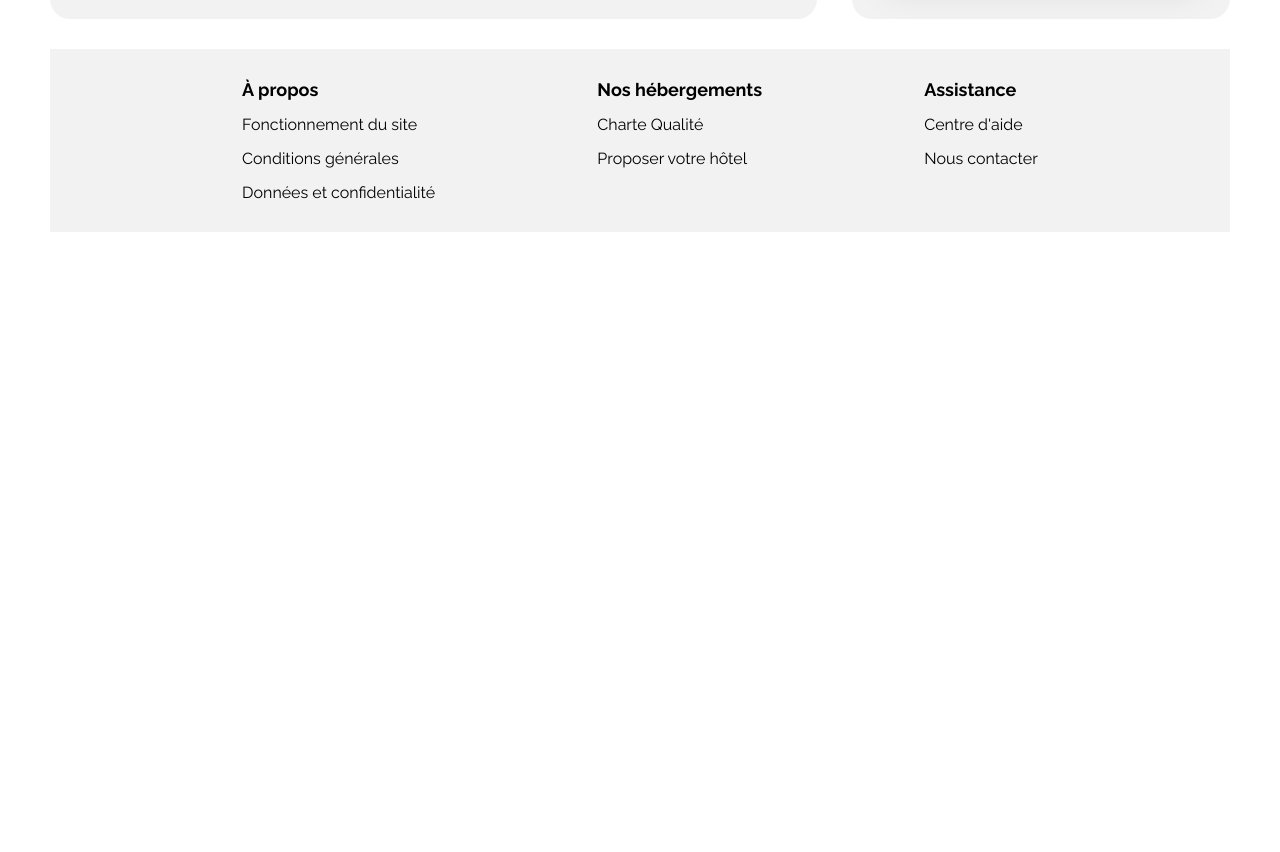
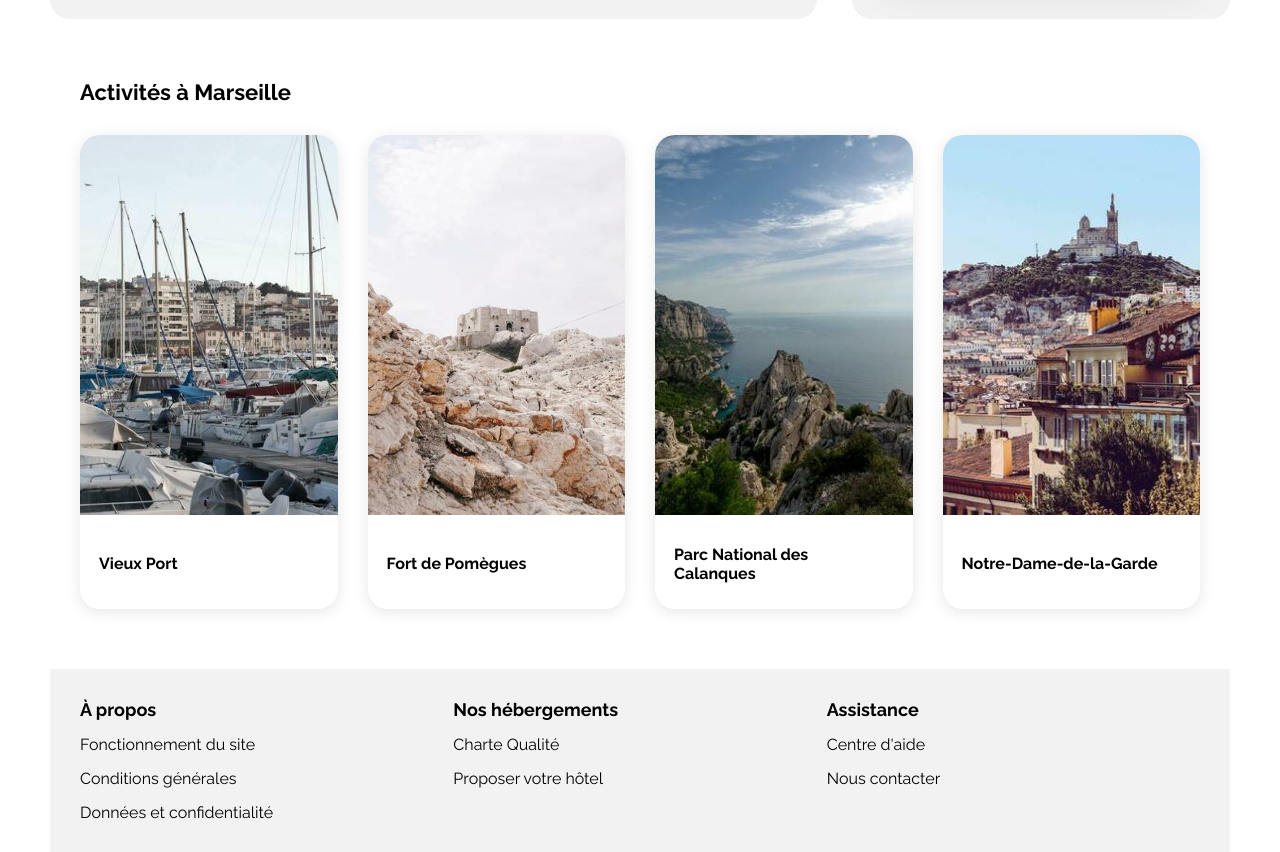
Before and after one commit to RemEpau/Booki, a plain HTML site: page index.html in a window 1280 px wide. Shown: the part 913-1765 px from the top of the page. Before the commit the page ends 1145 px from the top, so only its background shows below. Drawn offline with Linux system fonts and the light colour scheme.

Commit message:
Added activites section

```diff
--- a/css/style.css
+++ b/css/style.css
@@ -74,6 +74,11 @@ h5 {
     font-size: 18px;
 }
 
+h2,
+h3 {
+    font-size: 22px;
+}
+
 /****** Header ********/
 
 header {
@@ -119,7 +124,7 @@ nav {
     margin-bottom: 30px;
 }
 
-/****** Hebergements And Populaires ***********/
+/****** Hebergements And Populaires ****/
 .hebergements-and-populaires {
     display: flex;
     justify-content: space-between;
@@ -132,12 +137,12 @@ nav {
     box-sizing: border-box;
 }
 
-/****** Hebergements ***********/
+/****** Hebergements ******/
 .hebergements {
     width: 65%;
 }
 
-/****** Populaires ***********/
+/****** Populaires ******/
 .populaires {
     width: 32%;
 }
@@ -182,6 +187,54 @@ nav {
     margin-bottom: 5px;
 }
 
+/****** Activites *******/
+
+.activites {
+    display: flex;
+    padding: 30px;
+    margin-top: 30px;
+    flex-direction: column;
+    align-items: flex-start;
+    gap: 30px;
+    align-self: stretch;
+}
+
+.container-card {
+    display: flex;
+    flex-direction: row;
+    align-items: center;
+    gap: 30px;
+}
+
+.container-card a {
+    flex: 1 0 0;
+}
+
+.container-card figure {
+    border-radius: 20px;
+    box-shadow: 0px 3px 15px 0px rgba(0, 0, 0, 0.10);
+    height: 100%;
+}
+
+.container-card img {
+    border-radius: 20px 20px 0px 0px;
+    height: 380px;
+    object-fit: cover;
+    width: 100%;
+}
+
+.activites figcaption {
+    display: flex;
+    height: 50px;
+    padding: 20px 19px;
+    flex-direction: column;
+    justify-content: center;
+    align-items: flex-start;
+    gap: 10px;
+    align-self: stretch;
+}
+
+
 /****** Footer ********/
 
 footer {
@@ -197,11 +250,27 @@ li {
     margin-top: 15px;
 }
 
+ul {
+    flex: 1;
+}
+
 /* Le code ci-dessous correspond à la version responsive uniquement */
 
 /****** Media queries ***********/
 /* Medium devices (tablets, less/equal than 1024px) */
 @media (max-width: 1024px) {
+
+    /* Activités */
+
+    .container-card img {
+        border-radius: 20px 20px 0px 0px;
+        height: 200px;
+        object-fit: cover;
+        width: 100%;
+    }
+
+    /* Populaires */
+
     .hebergements-and-populaires {
         flex-direction: column;
     }
@@ -291,6 +360,26 @@ li {
         width: 100%;
     }
 
+    /* Activités */
+
+    .container-card {
+        width: 100%;
+    }
+
+    .container-card {
+        flex-wrap: wrap;
+        flex-direction: column;
+        gap: 15px;
+    }
+
+    .container-card img {
+        width: 100%;
+    }
+
+    .container-card a {
+        width: 100%;
+    }
+
     /* Footer */
 
     footer {
--- a/index.html
+++ b/index.html
@@ -1,5 +1,5 @@
 <!DOCTYPE html>
-<html lang="fr">
+<html lang="fr-FR">
 
     <head>
         <meta charset="UTF-8">
@@ -100,6 +100,51 @@
                         </div>
                     </section>
                 </div>
+                <section class="activites">
+                    <h3>Activités à Marseille</h3>
+                    <div class="container-card">
+                        <a href="#">
+                            <article>
+                                <figure>
+                                    <img src="/images/activites/reno-laithienne.jpg" alt="">
+                                    <figcaption>
+                                        <h4>Vieux Port</h4>
+                                    </figcaption>
+                                </figure>
+                            </article>
+                        </a>
+                        <a href="#">
+                            <article>
+                                <figure>
+                                    <img src="/images/activites/paul-hermann.jpg" alt="">
+                                    <figcaption>
+                                        <h4>Fort de Pomègues</h4>
+                                    </figcaption>
+                                </figure>
+                            </article>
+                        </a>
+                        <a href="#">
+                            <article>
+                                <figure>
+                                    <img src="/images/activites/kilyan-sockalingum.jpg" alt="">
+                                    <figcaption>
+                                        <h4>Parc National des Calanques</h4>
+                                    </figcaption>
+                                </figure>
+                            </article>
+                        </a>
+                        <a href="#">
+                            <article>
+                                <figure>
+                                    <img src="/images/activites/florian-wehde.jpg" alt="">
+                                    <figcaption>
+                                        <h4>Notre-Dame-de-la-Garde</h4>
+                                    </figcaption>
+                                </figure>
+                            </article>
+                        </a>
+                    </div>
+                </section>
             </main>
             <footer>
                 <ul>
```
